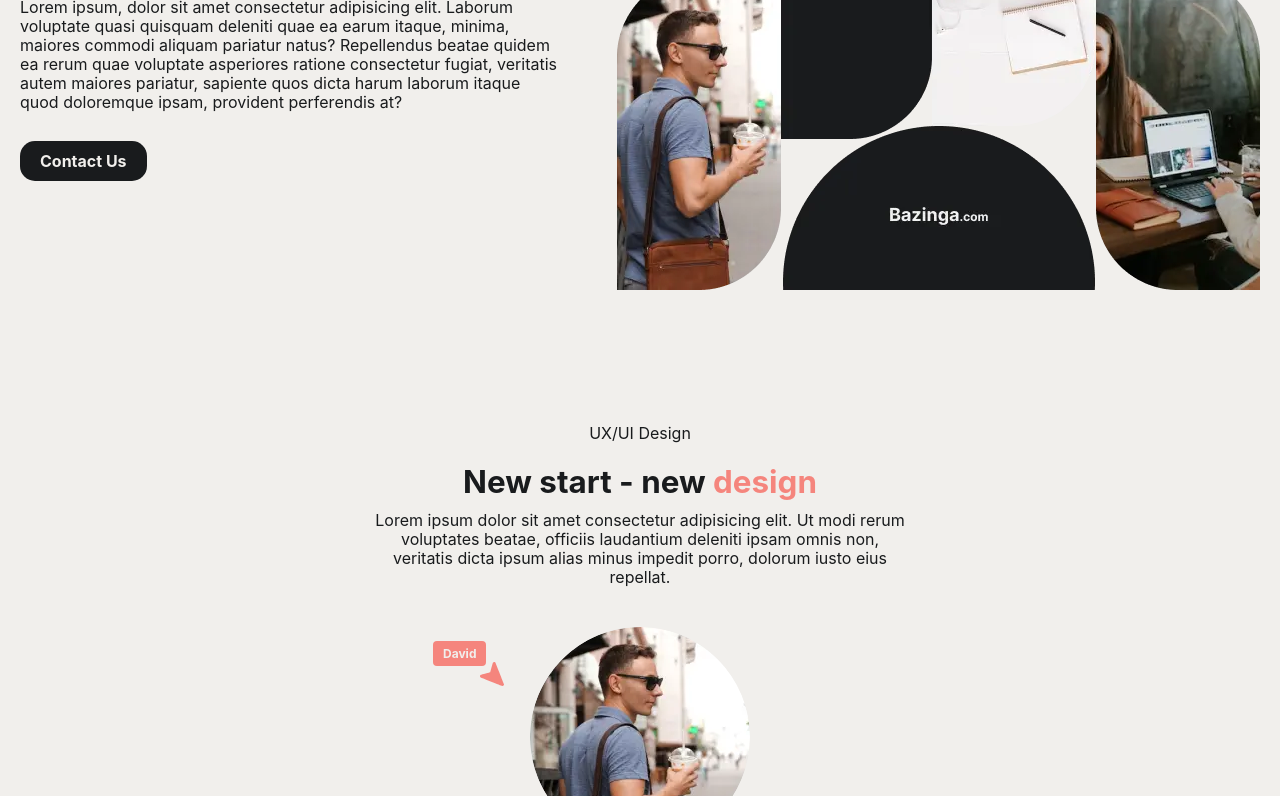
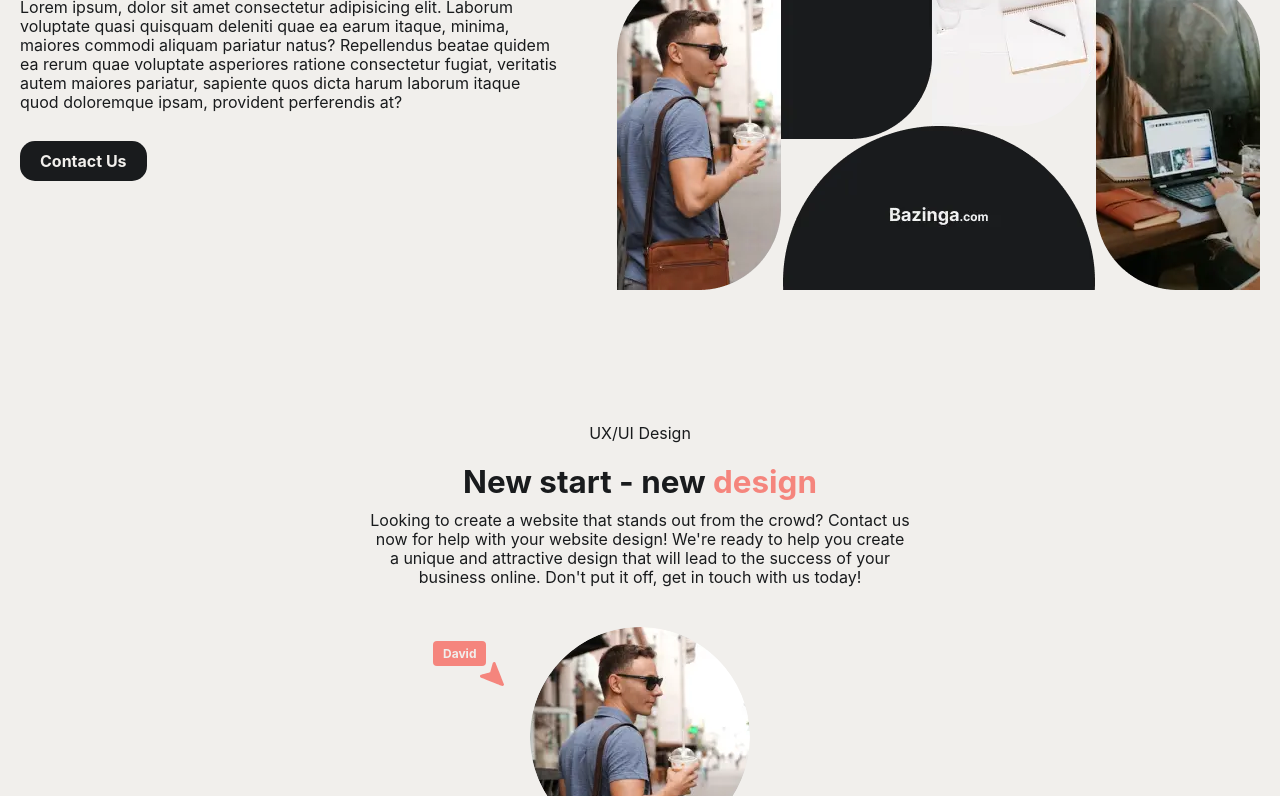
Before and after one commit to Bazinga-community/Bazinga, a plain HTML site: page index.html in a window 1280 px wide. Shown: the part 304-1100 px from the top of the page. Drawn offline with nearby package versions, Linux system fonts and the light colour scheme.

Commit message:
Update index.html

```diff
--- a/index.html
+++ b/index.html
@@ -76,7 +76,7 @@
 						New start - new <span class="_coral">design</span>
 					</h3>
 					<p>
-						Lorem ipsum dolor sit amet consectetur adipisicing elit. Ut modi rerum voluptates beatae, officiis laudantium deleniti ipsam omnis non, veritatis dicta ipsum alias minus impedit porro, dolorum iusto eius repellat.
+						Looking to create a website that stands out from the crowd? Contact us now for help with your website design! We're ready to help you create a unique and attractive design that will lead to the success of your business online. Don't put it off, get in touch with us today!
 					</p>
 					<div class="service__image">
 						<div class="_image_descr _coral">
```
